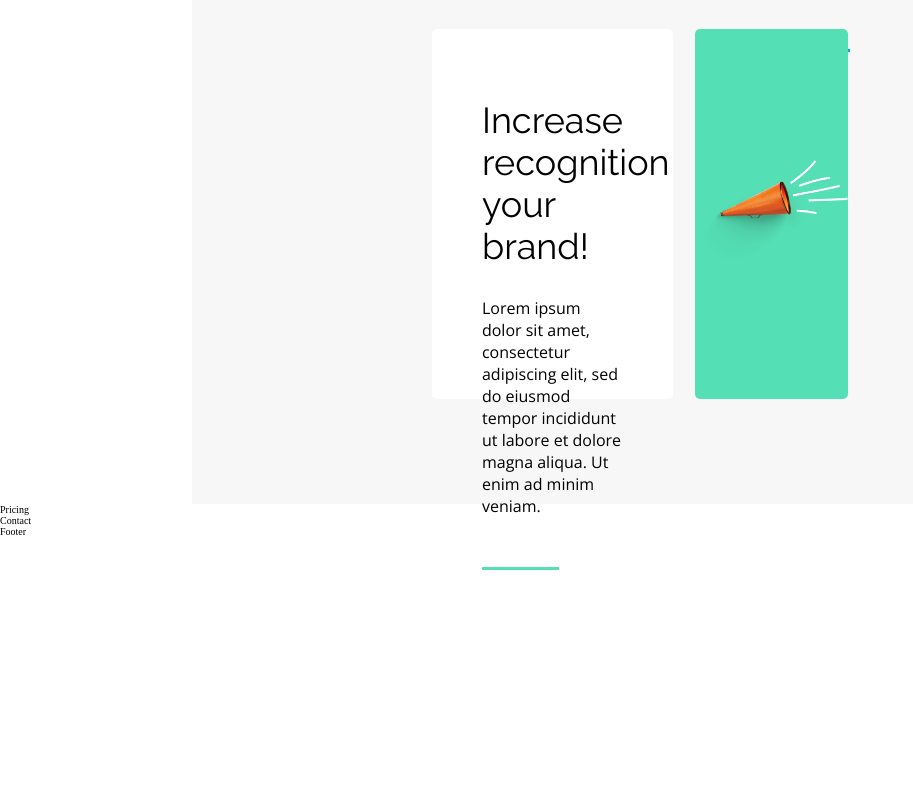
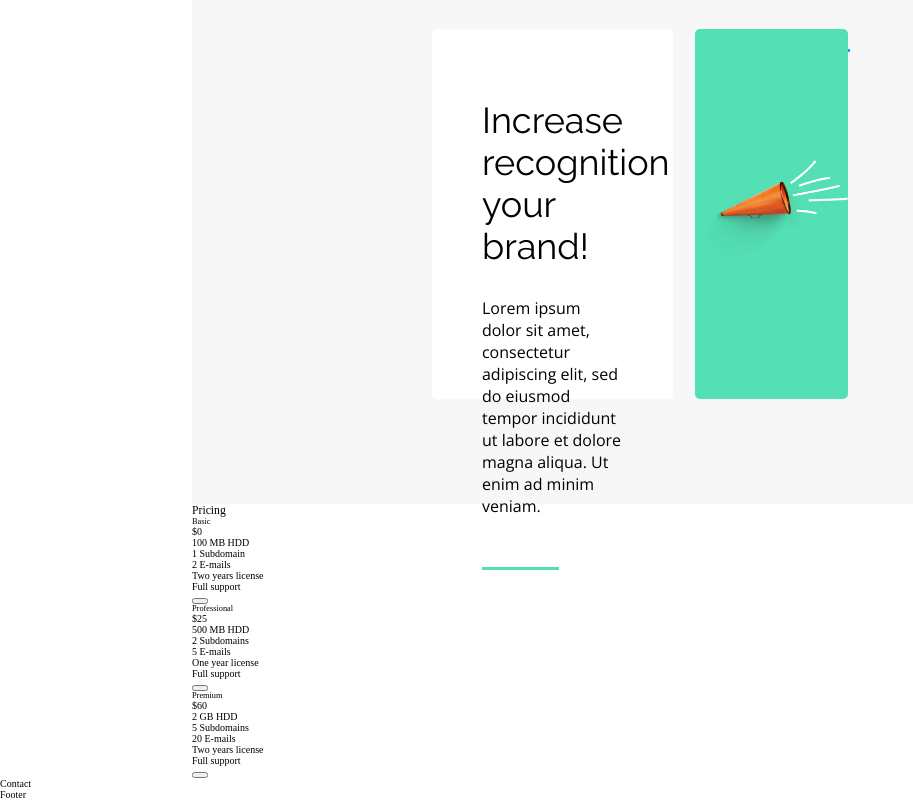
Before and after one commit to Wotwi/Best_Shop_v2, a React (Vite) app: page / in a window 1280 px wide. Shown: the part 2490-3290 px from the top of the page, without its empty margins (0-913 px from the left). Before the commit the page ends 3060 px from the top, so only its background shows below. Built offline with nearby package versions, Linux system fonts and the light colour scheme.

Commit message:
html markup and css selectors for pricing page

```diff
--- a/src/components/Pricing.jsx
+++ b/src/components/Pricing.jsx
@@ -2,7 +2,47 @@ import React from 'react';
 
 function Pricing(props) {
     return (
-        <div>Pricing</div>
+        <div className="container">
+            <h3 className="pricing__header">Pricing</h3>
+            <div className="pricing__wrapper">
+                <div className="pricing__panel-basic">
+                    <h5 className="pricing__panel-header">Basic</h5>
+                    <p className="pricing__panel-price">$0</p>
+                    <ul className="pricing__list">
+                        <li className="pricing__list-item">100 MB HDD</li>
+                        <li className="pricing__list-item">1 Subdomain</li>
+                        <li className="pricing__list-item">2 E-mails</li>
+                        <li className="pricing__list-item">Two years license</li>
+                        <li className="pricing__list-item">Full support</li>
+                    </ul>
+                    <button className="pricing__btn"></button>
+                </div>
+                <div className="pricing__panel-professional">
+                    <h5 className="pricing__panel-header">Professional</h5>
+                    <p className="pricing__panel-price">$25</p>
+                    <ul className="pricing__list">
+                        <li className="pricing__list-item">500 MB HDD</li>
+                        <li className="pricing__list-item">2 Subdomains</li>
+                        <li className="pricing__list-item">5 E-mails</li>
+                        <li className="pricing__list-item">One year license</li>
+                        <li className="pricing__list-item">Full support</li>
+                    </ul>
+                    <button className="pricing__btn"></button>
+                </div>
+                <div className="pricing__panel-premium">
+                    <h5 className="pricing__panel-header">Premium</h5>
+                    <p className="pricing__panel-price">$60</p>
+                    <ul className="pricing__list">
+                        <li className="pricing__list-item">2 GB HDD</li>
+                        <li className="pricing__list-item">5 Subdomains</li>
+                        <li className="pricing__list-item">20 E-mails</li>
+                        <li className="pricing__list-item">Two years license</li>
+                        <li className="pricing__list-item">Full support</li>
+                    </ul>
+                    <button className="pricing__btn"></button>
+                </div>
+            </div>
+        </div>
     );
 }
 
--- a/src/styles/layout/_pricing.scss
+++ b/src/styles/layout/_pricing.scss
@@ -0,0 +1,70 @@
+.pricing__header {
+
+}
+
+.pricing__wrapper {
+
+}
+
+// ---------------------------------------
+
+.pricing__panel-basic {
+
+  .pricing__panel-header {
+
+  }
+  .pricing__panel-price {
+
+  }
+  .pricing__list {
+
+    .pricing__list-item {
+
+    }
+  }
+  .pricing__btn {
+
+  }
+}
+
+// ------------------------------------------
+
+.pricing__panel-professional {
+
+  .pricing__panel-header {
+
+  }
+  .pricing__panel-price {
+
+  }
+  .pricing__list {
+
+    .pricing__list-item {
+
+    }
+  }
+  .pricing__btn {
+
+  }
+}
+
+// ------------------------------------------
+
+.pricing__panel-premium {
+
+  .pricing__panel-header {
+
+  }
+  .pricing__panel-price {
+
+  }
+  .pricing__list {
+
+    .pricing__list-item {
+
+    }
+  }
+  .pricing__btn {
+
+  }
+}
```
